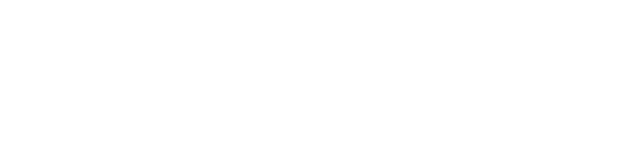
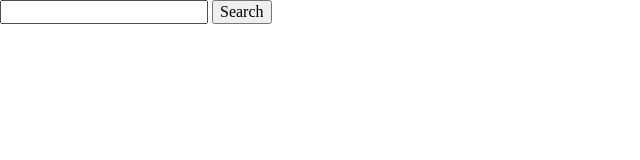
Before and after one commit to cadltop/weather-app, a website built with webpack: page src/index.html in a window 1280 px wide. Shown: the whole page, without its empty margins (0-640 px from the left). Built offline with nearby package versions, Linux system fonts and the light colour scheme.

Commit message:
Add inputs to get weather

```diff
--- a/src/index.html
+++ b/src/index.html
@@ -3,7 +3,12 @@
   <head>
     <meta charset="UTF-8" />
     <meta name="viewport" content="width=device-width, initial-scale=1.0" />
-    <title>Document</title>
+    <title>Weather App</title>
   </head>
-  <body></body>
+  <body>
+    <form action="">
+      <input type="text" name="location" id="location" />
+      <input type="submit" value="Search" />
+    </form>
+  </body>
 </html>
```
